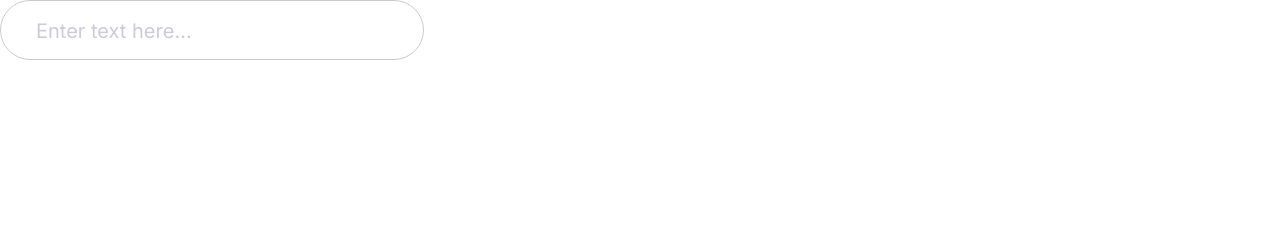
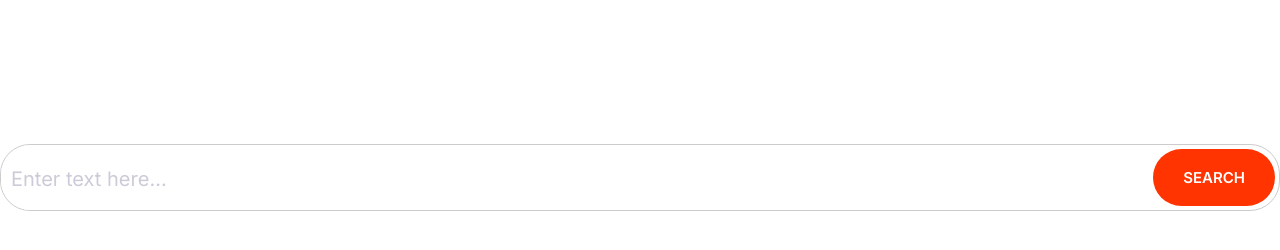
Before and after one commit to whyDoILoveThis/First-Web-Project-Moshified-, a plain HTML site: page index.html in a window 1280 px wide. Drawn offline with Linux system fonts and the light colour scheme.

Commit message:
Build Input Group Component

```diff
--- a/css/style.css
+++ b/css/style.css
@@ -10,6 +10,8 @@
     --color-accent: #ff3400;
     --color-headings: #1b0760;
     --color-body-text: #918ca4;
+    --color-border: #ccc;
+    --border-radius: 30px;
 }
 
 html {
@@ -228,13 +230,29 @@ p {
 /* Input */
 .input {
     padding: 1.5rem 3.5rem;
-    border: 1px solid #ccc;
-    border-radius: 30px;
+    border: 1px solid var(--color-border);
+    border-radius: var(--border-radius);
     outline: 0;
     color: var(--color-headings);
+    flex-grow: 1;
+    padding: 1.5rem 1rem;
 }
 
 .input::placeholder {
     color: #cdcbd7;
     font-size: 2rem;
 }
+
+.input-group {
+    border: 1px solid var(--color-border);
+    border-radius: var(--border-radius);
+    display: flex;
+}
+
+.input-group .input {
+    border: 0;
+}
+
+.input-group .btn {
+    margin: 4px;
+}
--- a/index.html
+++ b/index.html
@@ -15,6 +15,14 @@
     <title>Smithified.com</title>
   </head>
   <body>
-    <input class="input" type="text" placeholder="Enter text here..." />
+    <br />
+    <br />
+    <br />
+    <br />
+
+    <div class="input-group">
+      <input class="input" type="text" placeholder="Enter text here..." />
+      <button class="btn btn--accent">Search</button>
+    </div>
   </body>
 </html>
```
Also changed, not shown: css/components/input-group.html (added, +4 -0 lines).
